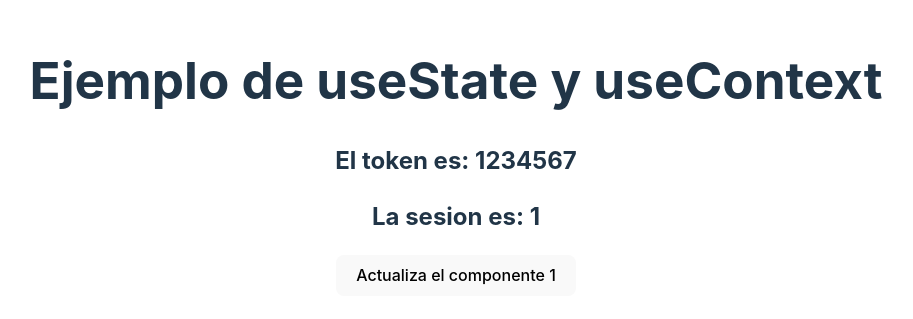
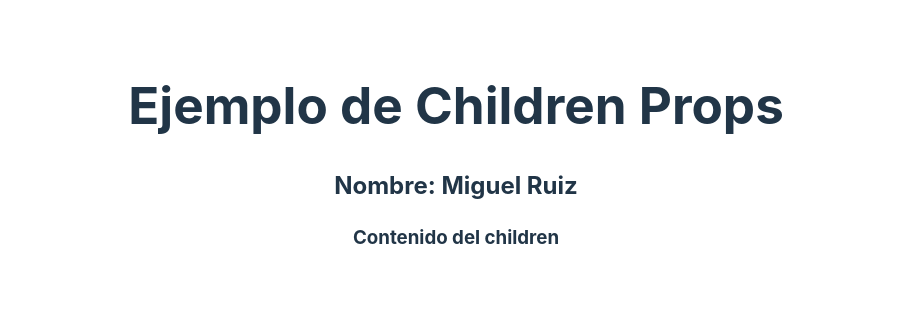
Before and after one commit to miguelruizF/app_tasks, a React (Vite) app: page / in a window 1280 px wide. Shown: the part 243-562 px from the top of the page, without its empty margins (184-1097 px from the left). Built offline with nearby package versions, Linux system fonts and the light colour scheme.

Commit message:
ejemplos de hooks - props y children props

```diff
--- a/src/App.jsx
+++ b/src/App.jsx
@@ -1,5 +1,6 @@
 import './App.css'
-import { MiComponenteConContexto } from './hooks/Ejemplo3'
+import { Ejemplo4 } from './hooks/Ejemplo4'
+// import { MiComponenteConContexto } from './hooks/Ejemplo3'
 // import { Ejemplo2 } from './hooks/Ejemplo2'
 // import { Ejempĺo1 } from './hooks/Ejempĺo1'
 // import { Task_ListComponent } from './components/container/Task_List'
@@ -11,7 +12,12 @@ function App() {
       {/* <Task_ListComponent /> */}
       {/* <Ejempĺo1/> */}
      {/*  <Ejemplo2/> */}
-      <MiComponenteConContexto/>
+      {/* <MiComponenteConContexto/> */}
+      <Ejemplo4 nombre="Miguel Ruiz">
+        {/* Todo lo que hay dentro del componente sera tratado como props.children */}
+        <h3>Contenido del children</h3>
+      </Ejemplo4>
+
     </>
   )
 }
--- /dev/null
+++ b/src/hooks/Ejemplo4.jsx
@@ -0,0 +1,16 @@
+/*
+Ejemplo para entender las props.children
+*/
+
+// import React from 'react'
+
+export const Ejemplo4 = (props) => {
+    return (
+        <>
+            <h1>Ejemplo de Children Props</h1>
+            <h2>Nombre: { props.nombre }</h2>
+
+            { props.children }
+        </>
+    );
+}
```
